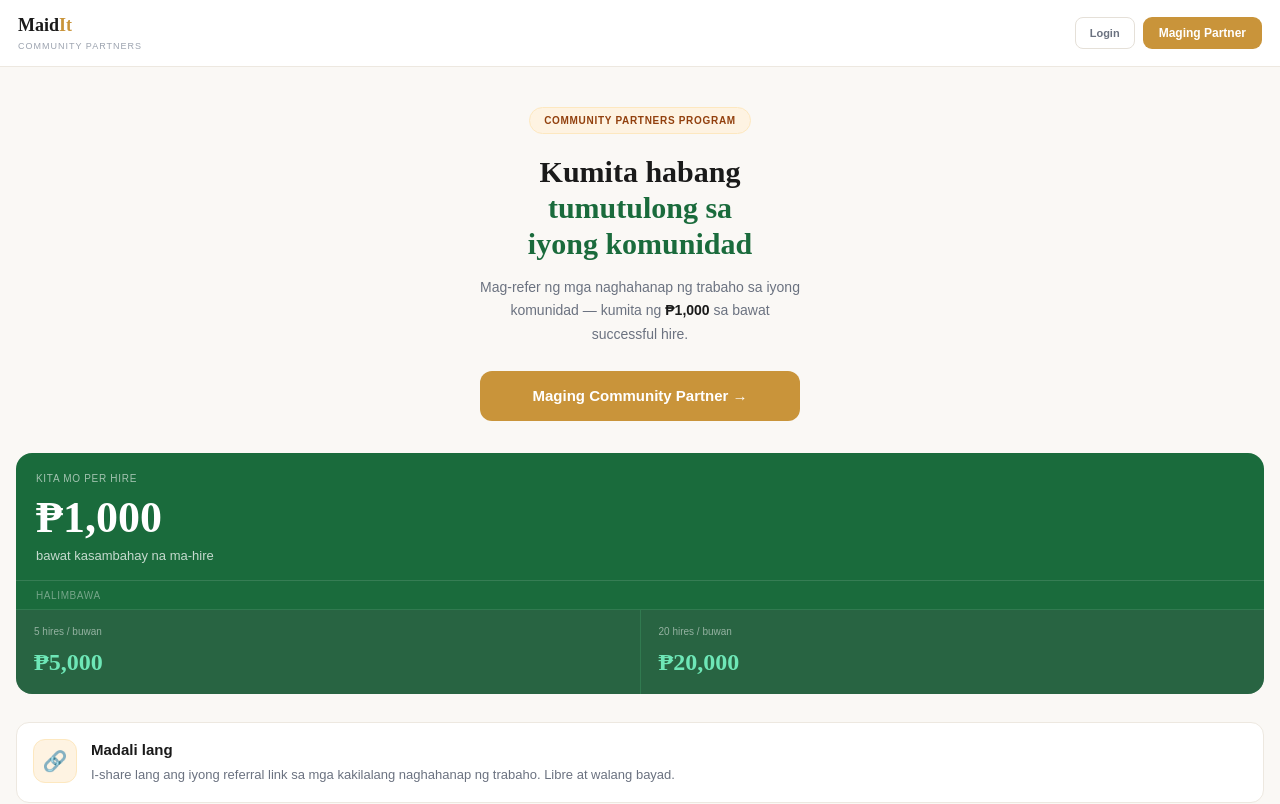
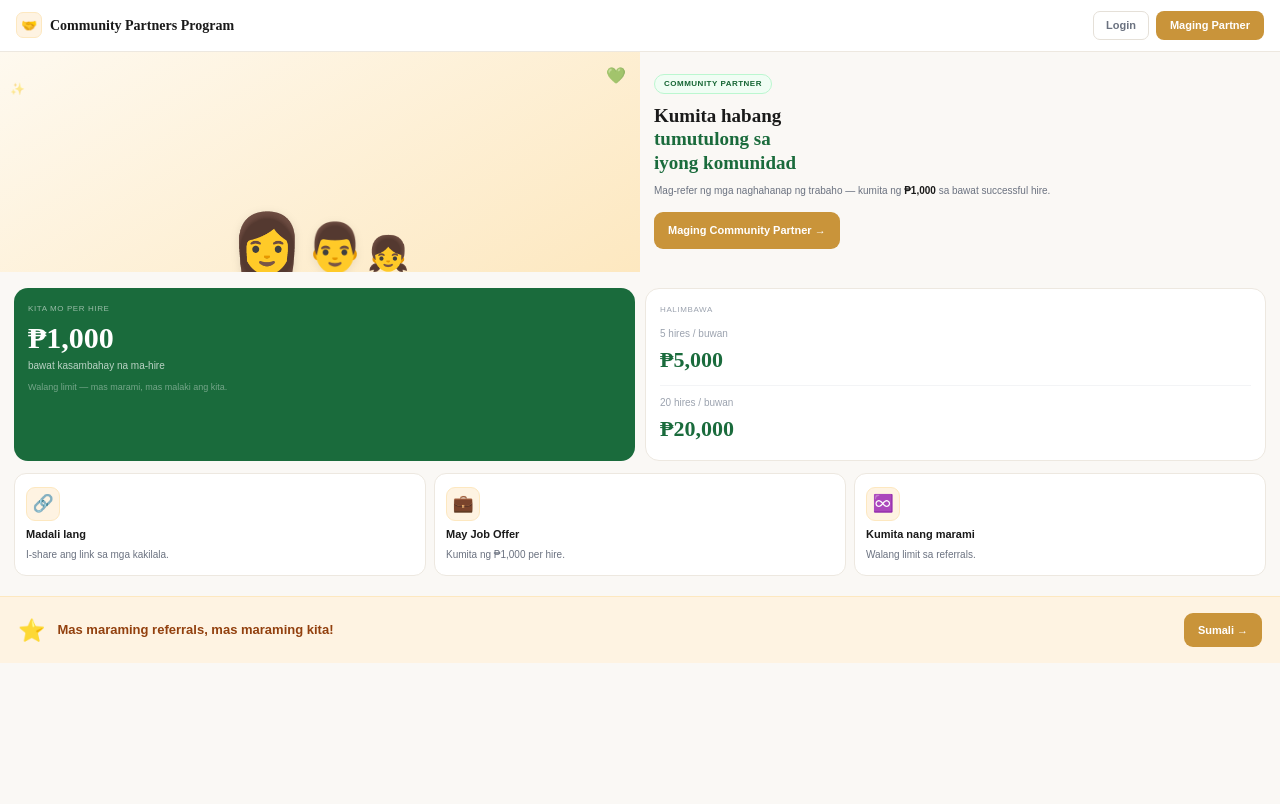
Before and after one commit to IPC-broad/maidit, a Next.js app: page /partner in a window 1280 px wide. Shown: the top 804 px of the page. Built offline with nearby package versions, Linux system fonts and the light colour scheme.

Commit message:
Redesign partner landing: two-column hero with illustration, split earnings cards, 3-col feature row, amber footer strip; rename to Kumita nang marami

```diff
--- a/app/partner/page.tsx
+++ b/app/partner/page.tsx
@@ -203,79 +203,90 @@ export default function PartnerPage() {
   if (step === 'landing') return (
     <div style={{ minHeight: '100vh', background: '#faf8f5', fontFamily: 'sans-serif', color: '#1a1a1a' }}>
       {/* HEADER */}
-      <nav style={{ background: '#fff', borderBottom: '1px solid #ede8e0', padding: '12px 18px', display: 'flex', alignItems: 'center', justifyContent: 'space-between', position: 'sticky' as const, top: 0, zIndex: 100 }}>
-        <div>
-          <span style={{ fontFamily: 'serif', fontSize: '18px', fontWeight: 900 }}>Maid<span style={{ color: '#c9943a' }}>It</span></span>
-          <div style={{ fontSize: '9px', color: '#9ca3af', textTransform: 'uppercase' as const, letterSpacing: '1px', marginTop: '1px' }}>Community Partners</div>
+      <nav style={{ background: '#fff', borderBottom: '1px solid #ede8e0', padding: '11px 16px', display: 'flex', alignItems: 'center', justifyContent: 'space-between', position: 'sticky' as const, top: 0, zIndex: 100 }}>
+        <div style={{ display: 'flex', alignItems: 'center', gap: '8px' }}>
+          <div style={{ width: '26px', height: '26px', borderRadius: '7px', background: '#fef3e2', border: '1px solid #fde8c0', display: 'flex', alignItems: 'center', justifyContent: 'center', fontSize: '13px' }}>🤝</div>
+          <span style={{ fontFamily: 'serif', fontSize: '14px', fontWeight: 900, color: '#1a1a1a' }}>Community Partners Program</span>
         </div>
-        <div style={{ display: 'flex', gap: '8px' }}>
-          <button onClick={() => router.push('/login')} style={{ padding: '6px 14px', borderRadius: '8px', background: 'transparent', border: '1.5px solid #e5e0d8', color: '#6b7280', fontSize: '11px', fontWeight: 600, cursor: 'pointer', fontFamily: 'sans-serif' }}>Login</button>
-          <button onClick={() => setStep('step1')} style={{ padding: '7px 16px', borderRadius: '9px', background: '#c9943a', border: 'none', color: '#fff', fontSize: '12px', fontWeight: 700, cursor: 'pointer', fontFamily: 'sans-serif' }}>Maging Partner</button>
+        <div style={{ display: 'flex', gap: '7px' }}>
+          <button onClick={() => router.push('/login')} style={{ padding: '5px 12px', borderRadius: '7px', background: 'transparent', border: '1.5px solid #e5e0d8', color: '#6b7280', fontSize: '11px', fontWeight: 600, cursor: 'pointer', fontFamily: 'sans-serif' }}>Login</button>
+          <button onClick={() => setStep('step1')} style={{ padding: '6px 14px', borderRadius: '8px', background: '#c9943a', border: 'none', color: '#fff', fontSize: '11px', fontWeight: 700, cursor: 'pointer', fontFamily: 'sans-serif' }}>Maging Partner</button>
         </div>
       </nav>
 
-      {/* HERO */}
-      <div style={{ padding: '40px 20px 32px', textAlign: 'center' }}>
-        <div style={{ display: 'inline-flex', alignItems: 'center', background: '#fef3e2', border: '1px solid #fde8c0', borderRadius: '50px', padding: '5px 14px', fontSize: '10px', fontWeight: 700, color: '#92400e', textTransform: 'uppercase' as const, letterSpacing: '.7px', marginBottom: '20px' }}>Community Partners Program</div>
-        <h1 style={{ fontFamily: 'serif', fontSize: '30px', fontWeight: 900, lineHeight: 1.2, marginBottom: '14px', color: '#1a1a1a' }}>
+      {/* HERO — two-column: illustration left, text right */}
+      <div style={{ display: 'grid', gridTemplateColumns: '1fr 1fr', minHeight: '220px' }}>
+        {/* Illustration side */}
+        <div style={{ background: 'linear-gradient(150deg, #fef9ef 0%, #fde8c0 100%)', display: 'flex', alignItems: 'flex-end', justifyContent: 'center', padding: '20px 12px 0', position: 'relative', overflow: 'hidden' }}>
+          <div style={{ position: 'absolute', top: '12px', right: '14px', fontSize: '16px', opacity: .7 }}>💚</div>
+          <div style={{ position: 'absolute', top: '28px', left: '10px', fontSize: '12px', opacity: .5 }}>✨</div>
+          <div style={{ display: 'flex', alignItems: 'flex-end', gap: '2px' }}>
+            <div style={{ fontSize: '58px', lineHeight: 1, filter: 'drop-shadow(0 2px 4px rgba(0,0,0,.1))' }}>👩</div>
+            <div style={{ fontSize: '48px', lineHeight: 1, filter: 'drop-shadow(0 2px 4px rgba(0,0,0,.08))' }}>👨</div>
+            <div style={{ fontSize: '34px', lineHeight: 1, marginBottom: '2px' }}>👧</div>
+          </div>
+        </div>
+        {/* Text side */}
+        <div style={{ padding: '20px 16px 20px 14px', display: 'flex', flexDirection: 'column' as const, justifyContent: 'center' }}>
+          <div style={{ display: 'inline-flex', alignItems: 'center', background: '#f0fdf4', border: '1px solid #bbf7d0', borderRadius: '50px', padding: '3px 9px', fontSize: '8px', fontWeight: 700, color: '#166534', textTransform: 'uppercase' as const, letterSpacing: '.5px', marginBottom: '10px', alignSelf: 'flex-start' as const }}>Community Partner</div>
+          <h1 style={{ fontFamily: 'serif', fontSize: '19px', fontWeight: 900, lineHeight: 1.22, marginBottom: '9px', color: '#1a1a1a' }}>
             Kumita habang<br /><span style={{ color: '#1a6b3c' }}>tumutulong sa</span><br /><span style={{ color: '#1a6b3c' }}>iyong komunidad</span>
           </h1>
-        <p style={{ fontSize: '14px', color: '#6b7280', lineHeight: 1.7, marginBottom: '24px', maxWidth: '320px', margin: '0 auto 24px' }}>
-          Mag-refer ng mga naghahanap ng trabaho sa iyong komunidad — kumita ng <strong style={{ color: '#1a1a1a' }}>₱1,000</strong> sa bawat successful hire.
+          <p style={{ fontSize: '10px', color: '#6b7280', lineHeight: 1.65, marginBottom: '13px' }}>
+            Mag-refer ng mga naghahanap ng trabaho — kumita ng <strong style={{ color: '#1a1a1a' }}>₱1,000</strong> sa bawat successful hire.
           </p>
-        <button style={{ padding: '14px 28px', borderRadius: '12px', background: '#c9943a', border: 'none', color: '#fff', fontSize: '15px', fontWeight: 700, cursor: 'pointer', fontFamily: 'sans-serif', width: '100%', maxWidth: '320px', display: 'block', margin: '0 auto' }} onClick={() => setStep('step1')}>
+          <button style={{ padding: '10px 14px', borderRadius: '9px', background: '#c9943a', border: 'none', color: '#fff', fontSize: '11px', fontWeight: 700, cursor: 'pointer', fontFamily: 'sans-serif', alignSelf: 'flex-start' as const }} onClick={() => setStep('step1')}>
             Maging Community Partner →
           </button>
         </div>
+      </div>
 
-      {/* EARNINGS CARD */}
-      <div style={{ margin: '0 16px 28px' }}>
-        <div style={{ background: '#1a6b3c', borderRadius: '16px', overflow: 'hidden' }}>
-          <div style={{ padding: '18px 20px 14px', borderBottom: '1px solid rgba(255,255,255,.12)' }}>
-            <div style={{ fontSize: '10px', color: 'rgba(255,255,255,.6)', textTransform: 'uppercase' as const, letterSpacing: '.7px', marginBottom: '10px' }}>KITA MO PER HIRE</div>
-            <div style={{ display: 'flex', alignItems: 'baseline', gap: '10px', marginBottom: '6px' }}>
-              <span style={{ fontFamily: 'serif', fontSize: '44px', fontWeight: 900, color: '#fff', lineHeight: 1 }}>₱1,000</span>
+      {/* EARNINGS — two cards side by side */}
+      <div style={{ display: 'grid', gridTemplateColumns: '1fr 1fr', gap: '10px', padding: '16px 14px 0' }}>
+        {/* Kita per hire */}
+        <div style={{ background: '#1a6b3c', borderRadius: '14px', padding: '15px 14px' }}>
+          <div style={{ fontSize: '8px', color: 'rgba(255,255,255,.55)', textTransform: 'uppercase' as const, letterSpacing: '.6px', marginBottom: '8px' }}>KITA MO PER HIRE</div>
+          <div style={{ fontFamily: 'serif', fontSize: '30px', fontWeight: 900, color: '#fff', lineHeight: 1, marginBottom: '5px' }}>₱1,000</div>
+          <div style={{ fontSize: '10px', color: 'rgba(255,255,255,.7)', marginBottom: '8px' }}>bawat kasambahay na ma-hire</div>
+          <div style={{ fontSize: '9px', color: 'rgba(255,255,255,.4)', lineHeight: 1.5 }}>Walang limit — mas marami, mas malaki ang kita.</div>
         </div>
-            <div style={{ fontSize: '13px', color: 'rgba(255,255,255,.75)' }}>bawat kasambahay na ma-hire</div>
+        {/* Halimbawa */}
+        <div style={{ background: '#fff', borderRadius: '14px', padding: '15px 14px', border: '1px solid #ede8e0' }}>
+          <div style={{ fontSize: '8px', color: '#9ca3af', textTransform: 'uppercase' as const, letterSpacing: '.6px', marginBottom: '10px' }}>HALIMBAWA</div>
+          <div style={{ paddingBottom: '9px', borderBottom: '1px solid #f3f4f6', marginBottom: '9px' }}>
+            <div style={{ fontSize: '10px', color: '#9ca3af', marginBottom: '2px' }}>5 hires / buwan</div>
+            <div style={{ fontFamily: 'serif', fontSize: '22px', fontWeight: 900, color: '#1a6b3c' }}>₱5,000</div>
           </div>
-          <div style={{ padding: '7px 20px 6px', fontSize: '10px', color: 'rgba(255,255,255,.4)', textTransform: 'uppercase' as const, letterSpacing: '.6px', borderBottom: '1px solid rgba(255,255,255,.1)' }}>Halimbawa</div>
-          <div style={{ display: 'grid', gridTemplateColumns: '1fr 1fr', gap: '1px', background: 'rgba(255,255,255,.1)' }}>
-            {[{ l: '5 hires / buwan', v: '₱5,000' }, { l: '20 hires / buwan', v: '₱20,000' }].map((item, i) => (
-              <div key={i} style={{ background: 'rgba(0,0,0,.18)', padding: '14px 18px' }}>
-                <div style={{ fontSize: '10px', color: 'rgba(255,255,255,.5)', marginBottom: '5px' }}>{item.l}</div>
-                <div style={{ fontFamily: 'serif', fontSize: '24px', fontWeight: 900, color: '#6ee7b7' }}>{item.v}</div>
-              </div>
-            ))}
+          <div>
+            <div style={{ fontSize: '10px', color: '#9ca3af', marginBottom: '2px' }}>20 hires / buwan</div>
+            <div style={{ fontFamily: 'serif', fontSize: '22px', fontWeight: 900, color: '#1a6b3c' }}>₱20,000</div>
           </div>
         </div>
       </div>
 
-      {/* 3 FEATURE CARDS */}
-      <div style={{ padding: '0 16px 28px' }}>
-        <div style={{ display: 'grid', gridTemplateColumns: '1fr', gap: '10px' }}>
+      {/* 3 FEATURE CARDS — horizontal row */}
+      <div style={{ display: 'grid', gridTemplateColumns: '1fr 1fr 1fr', gap: '8px', padding: '12px 14px 20px' }}>
         {[
-            { icon: '🔗', title: 'Madali lang', sub: 'I-share lang ang iyong referral link sa mga kakilalang naghahanap ng trabaho. Libre at walang bayad.' },
-            { icon: '💼', title: 'May Job Offer', sub: '₱1,000 ang kitain mo sa bawat kasambahay na na-hire mula sa iyong referral.' },
-            { icon: '♾️', title: 'Kumita Palagi', sub: 'Walang limit sa referrals. Mas maraming ma-refer, mas malaki ang kita mo buwan-buwan.' },
+          { icon: '🔗', title: 'Madali lang', sub: 'I-share ang link sa mga kakilala.' },
+          { icon: '💼', title: 'May Job Offer', sub: 'Kumita ng ₱1,000 per hire.' },
+          { icon: '♾️', title: 'Kumita nang marami', sub: 'Walang limit sa referrals.' },
         ].map((card, i) => (
-            <div key={i} style={{ background: '#fff', borderRadius: '13px', padding: '16px', border: '1px solid #ede8e0', display: 'flex', gap: '14px', alignItems: 'flex-start' }}>
-              <div style={{ width: '44px', height: '44px', borderRadius: '12px', background: '#fef3e2', border: '1px solid #fde8c0', display: 'flex', alignItems: 'center', justifyContent: 'center', fontSize: '20px', flexShrink: 0 }}>{card.icon}</div>
-              <div>
-                <div style={{ fontWeight: 700, fontSize: '15px', color: '#1a1a1a', marginBottom: '4px' }}>{card.title}</div>
-                <div style={{ fontSize: '13px', color: '#6b7280', lineHeight: 1.6 }}>{card.sub}</div>
-              </div>
+          <div key={i} style={{ background: '#fff', borderRadius: '12px', padding: '13px 11px', border: '1px solid #ede8e0', display: 'flex', flexDirection: 'column' as const, gap: '6px' }}>
+            <div style={{ width: '34px', height: '34px', borderRadius: '9px', background: '#fef3e2', border: '1px solid #fde8c0', display: 'flex', alignItems: 'center', justifyContent: 'center', fontSize: '17px' }}>{card.icon}</div>
+            <div style={{ fontWeight: 700, fontSize: '11px', color: '#1a1a1a', lineHeight: 1.3 }}>{card.title}</div>
+            <div style={{ fontSize: '10px', color: '#6b7280', lineHeight: 1.5 }}>{card.sub}</div>
           </div>
         ))}
       </div>
-      </div>
 
       {/* FOOTER BANNER */}
-      <div style={{ background: '#c9943a', padding: '28px 20px', textAlign: 'center' }}>
-        <div style={{ fontSize: '16px', fontWeight: 700, color: '#fff', lineHeight: 1.6, maxWidth: '300px', margin: '0 auto 18px' }}>
-          Mas maraming referrals, mas maraming kita! Tuloy-tulong tayong tumulong sa ating komunidad.
+      <div style={{ background: '#fef3e2', borderTop: '1px solid #fde8c0', padding: '16px 18px', display: 'flex', alignItems: 'center', gap: '12px' }}>
+        <span style={{ fontSize: '22px', flexShrink: 0 }}>⭐</span>
+        <div style={{ flex: 1, fontSize: '13px', fontWeight: 700, color: '#92400e', lineHeight: 1.5 }}>
+          Mas maraming referrals, mas maraming kita!
         </div>
-        <button style={{ padding: '12px 28px', borderRadius: '11px', background: '#fff', border: 'none', color: '#c9943a', fontSize: '14px', fontWeight: 700, cursor: 'pointer', fontFamily: 'sans-serif' }} onClick={() => setStep('step1')}>
-          Maging Partner Ngayon →
+        <button style={{ padding: '9px 14px', borderRadius: '9px', background: '#c9943a', border: 'none', color: '#fff', fontSize: '11px', fontWeight: 700, cursor: 'pointer', fontFamily: 'sans-serif', flexShrink: 0, whiteSpace: 'nowrap' as const }} onClick={() => setStep('step1')}>
+          Sumali →
         </button>
       </div>
     </div>
```
Lines whose indentation alone changed are shown as unchanged.
